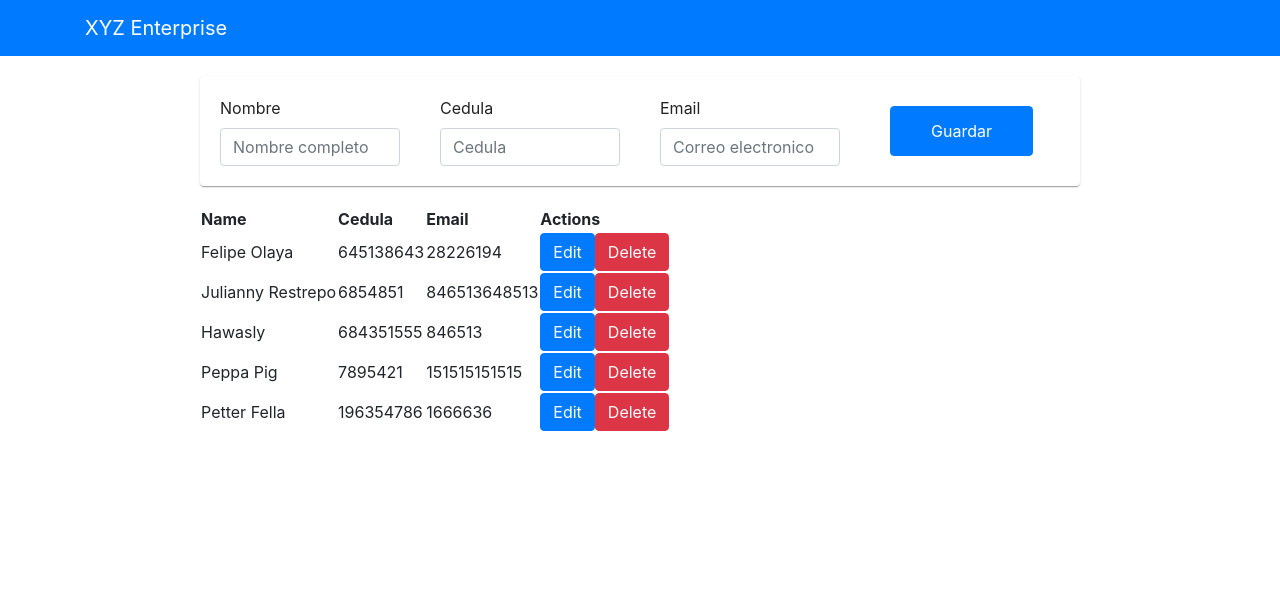
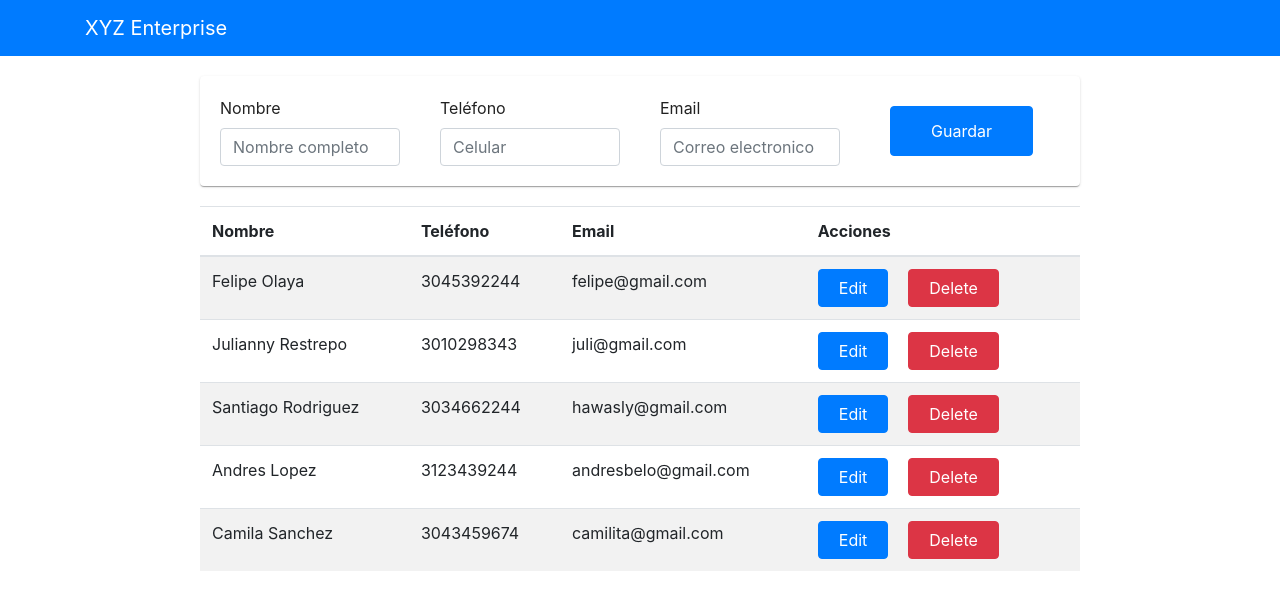
Before and after one commit to folayao/telematicaProyectoFinalHawasJuliFelipe, a React (Create React App) app: page / in a window 1280 px wide. Shown: the top 610 px of the page. Built offline with nearby package versions, Linux system fonts and the light colour scheme.

Commit message:
-corrected UI

```diff
--- a/src/assets/DataCompradores.js
+++ b/src/assets/DataCompradores.js
@@ -1,28 +1,33 @@
 export const DataCompradores =
     [
         {
-            cedula: 645138643,
-            nombre: "Felipe Olaya",
-            telefono: 28226194
+            id: "12394u23",
+            name: "Felipe Olaya",
+            phoneNumber: "3045392244",
+            address: "felipe@gmail.com"
         },
         {
-            cedula: 6854851,
-            nombre: "Julianny Restrepo",
-            telefono:846513648513
+            id: "1asafeu24",
+            name: "Julianny Restrepo",
+            phoneNumber: "3010298343",
+            address: "juli@gmail.com"
         },
         {
-            cedula:684351555 ,
-            nombre: "Hawasly",
-            telefono: 846513
+            id: "adrgred23",
+            name: "Santiago Rodriguez",
+            phoneNumber: "3034662244",
+            address: "hawasly@gmail.com"
         },
         {
-            cedula: 7895421,
-            nombre: "Peppa Pig",
-            telefono: 151515151515
+            id: "setfw43",
+            name: "Andres Lopez",
+            phoneNumber: "3123439244",
+            address: "andresbelo@gmail.com"
         },
         {
-            cedula:196354786 ,
-            nombre: "Petter Fella",
-            telefono:1666636
+            id: "46srdgr",
+            name: "Camila Sanchez",
+            phoneNumber: "3043459674",
+            address: "camilita@gmail.com"
         }
     ];
--- a/src/componentes/Consultas.js
+++ b/src/componentes/Consultas.js
@@ -1,9 +1,5 @@
 import React, { Component } from 'react';
 import { DataCompradores } from "../assets/DataCompradores";
-import {Card,
-    CardText,
-    CardBody,
-    CardTitle , Jumbotron} from 'reactstrap';
 import '../styles/consultas.scss'
 
 class Consultas extends Component {
@@ -17,23 +13,23 @@ class Consultas extends Component {
     render() {
 
         return (
-            <table>
-                <thead>
+            <table className="table table-striped">
+                <thead className="thead">
                     <tr>
-                        <th> Name </th>
-                        <th> Cedula </th>
+                        <th> Nombre </th>
+                        <th> Teléfono </th>
                         <th> Email </th>
-                        <th> Actions </th>
+                        <th> Acciones </th>
                     </tr>
                 </thead>
-                <tbody>
+                <tbody className="bodyTable">
                     {
                         this.state.dataUser.map((userdataset)=>(
-                            <tr key={userdataset.cedula}>
-                            <td className="tdclass"> {userdataset.nombre} </td>
-                            <td className="tdclass"> {userdataset.cedula} </td>
-                            <td className="tdclass"> {userdataset.telefono} </td>
-                            <td>
+                            <tr key={userdataset.id}>
+                            <td className="tdclass"> {userdataset.name} </td>
+                            <td className="tdclass"> {userdataset.phoneNumber} </td>
+                            <td className="tdclass"> {userdataset.address} </td>
+                            <td className="buttons">
                                 <button className="btn btn-primary">Edit</button>
                                 <button className="btn btn-danger">Delete</button>
                             </td>
--- a/src/componentes/Form.js
+++ b/src/componentes/Form.js
@@ -1,7 +1,6 @@
 import React from 'react';
 import Grid from '@material-ui/core/Grid';
 import Paper from '@material-ui/core/Paper';
-import {FormGroup} from "reactstrap";
 import '../styles/form.scss'
 
 const Form = () => {
@@ -14,8 +13,8 @@ const Form = () => {
                     <input type="text"  className="input1 form-control" placeholder="Nombre completo"/>
                 </Grid>
                 <Grid className="inputs" item xs={3}>
-                    <label className="formulario1">Cedula</label>
-                    <input type="text"  className="input1 form-control" placeholder="Cedula"/>
+                    <label className="formulario1">Teléfono</label>
+                    <input type="text"  className="input1 form-control" placeholder="Celular"/>
                 </Grid>
                 <Grid className="inputs" item xs={3}>
                     <label className="formulario1">Email</label>
--- a/src/styles/consultas.scss
+++ b/src/styles/consultas.scss
@@ -1,3 +1,11 @@
-.tdclass{
-    border-color: black;
+.table{
+    .bodyTable{
+        .buttons{
+            .btn{
+                margin-right: 20px;
+                padding-left: 20px;
+                padding-right: 20px;
+            }
+        }
+    }
 }
--- a/src/styles/form.scss
+++ b/src/styles/form.scss
@@ -3,13 +3,12 @@
         .inputs{
             padding: 20px;
         }
+        .btn{
+            margin: 30px;
 
-            .btn{
-                margin: 30px;
-
-                padding-left: 40px;
-                padding-right: 40px;
-            }
+            padding-left: 40px;
+            padding-right: 40px;
+        }
 
     }
 }
```
